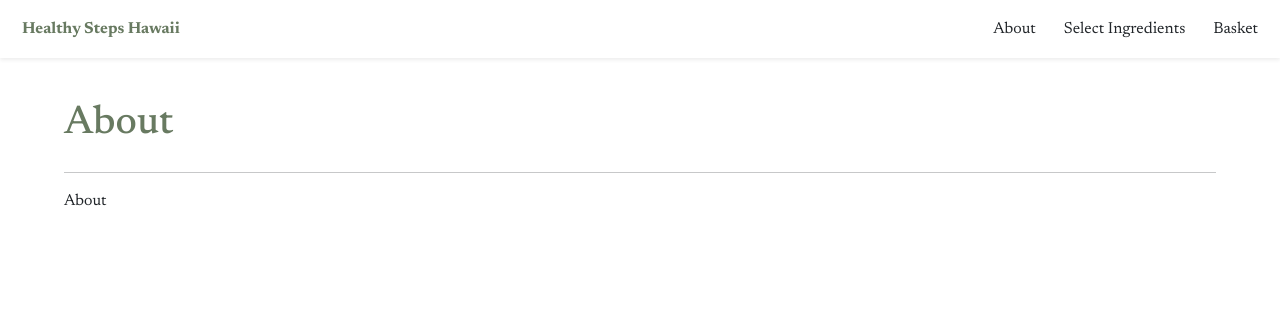
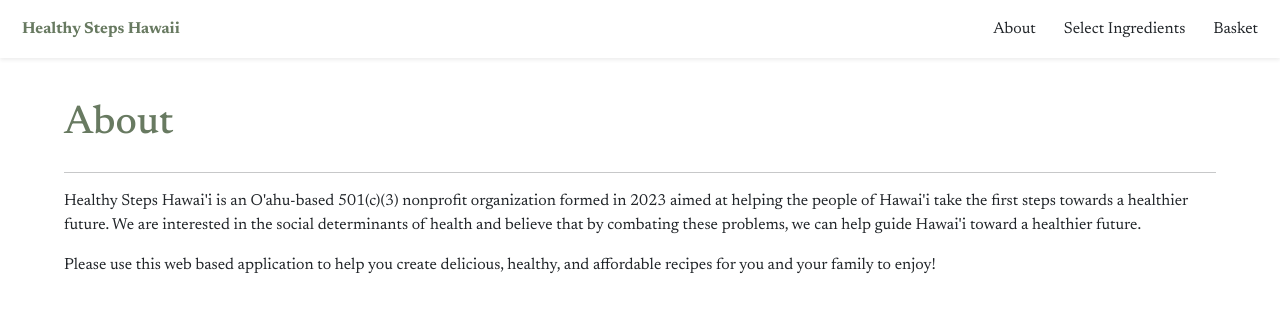
Before and after one commit to Chris-Tamayo/healthy-steps-hawaii-recipes, a React (Vite) app in the folder client/: page /#/about in a window 1280 px wide. Shown: the top 312 px of the page. Built offline with nearby package versions, Linux system fonts and the light colour scheme.

Commit message:
Add about section

```diff
--- a/client/src/views/AboutPage/AboutPage.jsx
+++ b/client/src/views/AboutPage/AboutPage.jsx
@@ -12,8 +12,13 @@ const AboutPage = () => {
         </div>
         <hr/>
 
-        <div className="ingredients-container">
-          About
+        <div>
+          <p>
+            Healthy Steps Hawai'i is an O'ahu-based 501(c)(3) nonprofit organization formed in 2023 aimed at helping the people of Hawai'i take the first steps towards a healthier future. We are interested in the social determinants of health and believe that by combating these problems, we can help guide Hawai'i toward a healthier future.
+          </p>
+          <p>
+            Please use this web based application to help you create delicious, healthy, and affordable recipes for you and your family to enjoy!
+          </p>
         </div>
 
       </div>
```
